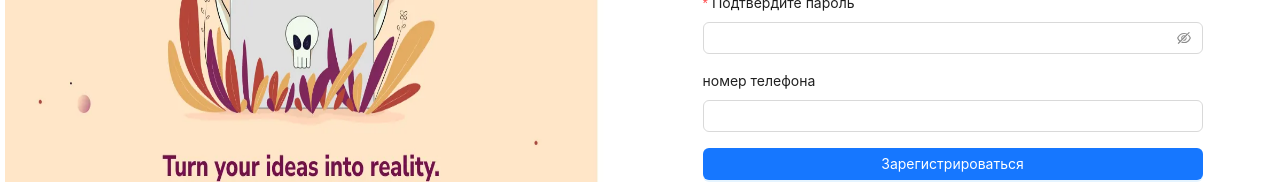
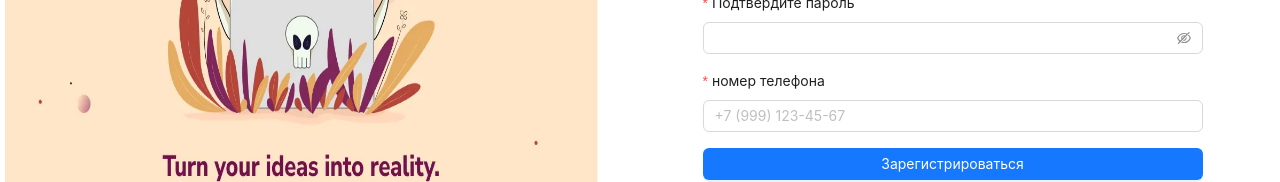
Before and after one commit to AlexYuhim/CRM-System, a React (Vite) app: page / in a window 1280 px wide. Both pictures are taken after a click on the button "Регистрация". Shown: the part 527-709 px from the top of the page. Built offline with nearby package versions, Linux system fonts and the light colour scheme.

Commit message:
вносит изминения согласно коментам тестировщика

```diff
--- a/src/pages/AuthLayout/SignUpForm.tsx
+++ b/src/pages/AuthLayout/SignUpForm.tsx
@@ -7,7 +7,7 @@ import { UserRegistration } from "@/types/types";
 import { useAppDispatch, useAppSelector } from "@/ducks/hooks";
 import { signUp } from "@/ducks/auth";
 import { clearError, toggleForm } from "@/ducks/auth/slice";
-
+import type { Rule } from "antd/es/form";
 const {
   MIN_CHAR_LOGIN,
   MAX_CHAR_LOGIN,
@@ -16,6 +16,15 @@ const {
   MIN_CHAR_NAME_USER,
   MAX_CHAR_NAME_USER,
 } = VALIDATE_CHAR_FORM_REGISTRATION;
+
+const phoneValidator = (_: Rule, value: string) => {
+  if (!value) return Promise.reject("Введите номер телефона");
+  const regex = /^\+?[0-9\s\-\(\)]{10,15}$/;
+  if (!regex.test(value)) {
+    return Promise.reject("Некорректный формат телефона");
+  }
+  return Promise.resolve();
+};
 
 export const SignUpForm = () => {
   const dispatch = useAppDispatch();
@@ -167,8 +176,12 @@ export const SignUpForm = () => {
           label="номер телефона"
           name="phoneNumber"
           initialValue={formData?.phoneNumber}
+          rules={[
+            { required: true, message: "Обязательное поле" },
+            { validator: phoneValidator },
+          ]}
         >
-          <Input style={{ width: "100%" }} />
+          <Input placeholder="+7 (999) 123-45-67" />
         </Form.Item>
         <Form.Item>
           <Button type="primary" htmlType="submit">
--- a/src/pages/MainLayout/Profile/Profile.tsx
+++ b/src/pages/MainLayout/Profile/Profile.tsx
@@ -12,14 +12,9 @@ export function Profile() {
 
   return (
     <div style={{ textAlign: "center" }}>
-      <div>username : {profile.username}</div>
+      <div>Имя пользователя : {profile.username}</div>
       <div>email : {profile.email}</div>
-      <div> date : {profile.date}</div>
-      <div> isBlocked : {profile.isBlocked.toString()}</div>
-      <div>roles : {profile.roles}</div>
-      <div>phoneNumber : {profile.phoneNumber}</div>
-      <div>id : {profile.id}</div>
-      <h1>Приvет кому не лень!</h1>
+      <div>телефон : {profile.phoneNumber}</div>
     </div>
   );
 }
```
